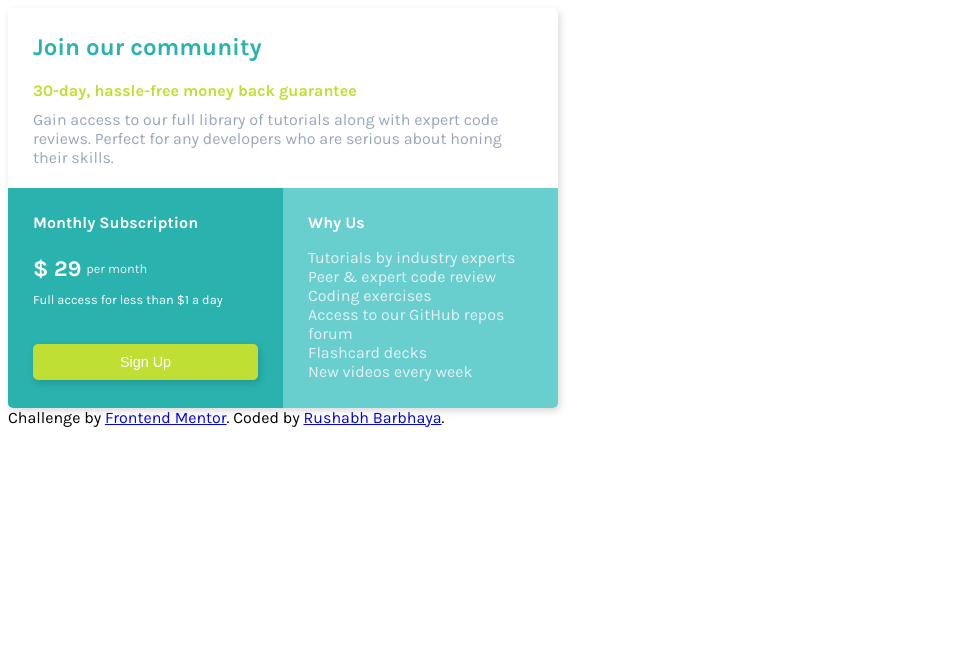
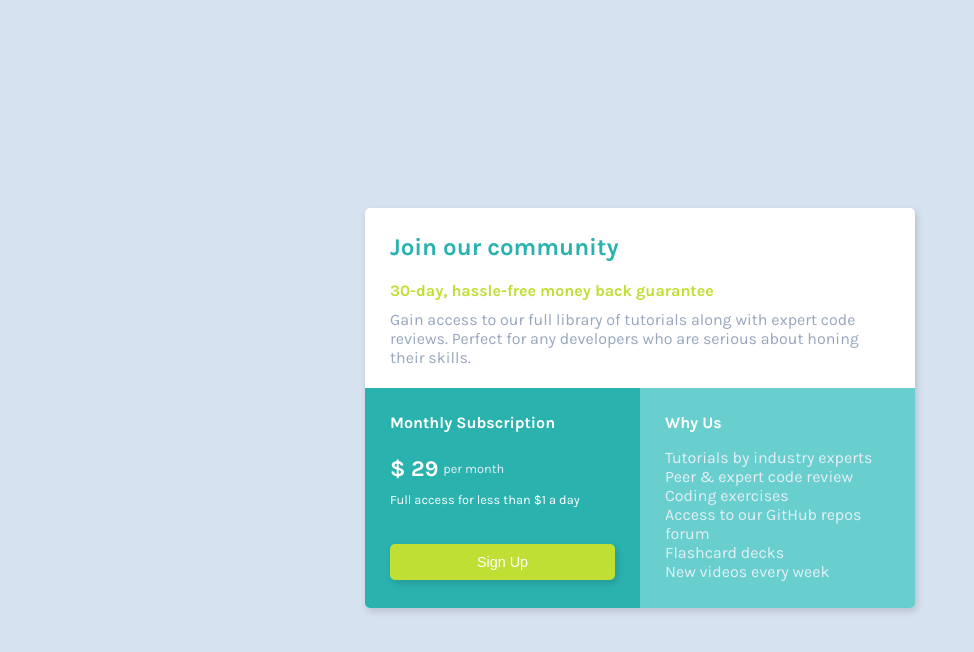
Before and after one commit to rhbarbhaya/fontend-mentor-single-price-grid-component, a plain HTML site: page index.html in a window 1280 px wide. Shown: the whole page, without its empty margins (0-974 px from the left). Drawn offline with Linux system fonts and the light colour scheme.

Commit message:
incorporated changes

```diff
--- a/index.html
+++ b/index.html
@@ -5,7 +5,9 @@
   <meta name="viewport" content="width=device-width, initial-scale=1.0"> <!-- displays site properly based on user's device -->
 
   <link rel="icon" type="image/png" sizes="32x32" href="./images/favicon-32x32.png">
-  <link rel="preconnect" href="https://fonts.googleapis.com"><link rel="preconnect" href="https://fonts.gstatic.com" crossorigin><link href="https://fonts.googleapis.com/css2?family=Karla:wght@400;700&display=swap" rel="stylesheet">
+  <link rel="preconnect" href="https://fonts.googleapis.com">
+  <link rel="preconnect" href="https://fonts.gstatic.com" crossorigin>
+  <link href="https://fonts.googleapis.com/css2?family=Karla:wght@400;700&display=swap" rel="stylesheet">
   <title>Frontend Mentor | Single Price Grid Component</title>
 
   <!-- Feel free to remove these styles or customise in your own stylesheet 👍 -->
@@ -43,11 +45,5 @@
       </div>
     </div>
   </div>
-  <footer>
-    <p class="attribution">
-      Challenge by <a href="https://www.frontendmentor.io?ref=challenge" target="_blank">Frontend Mentor</a>.
-      Coded by <a href="#">Rushabh Barbhaya</a>.
-    </p>
-  </footer>
 </body>
 </html>
--- a/style.css
+++ b/style.css
@@ -3,6 +3,16 @@ html {
     font-family: 'Karla', sans-serif;
     font-size: 16px;
     font-weight: 400px;
+}
+
+body {
+    min-height:100vh;
+    display: flex;
+    align-items: center;
+    justify-content: center;
+    display: grid;
+    place-items: center;
+    background-color: hsl(212, 45%, 89%);
 }
 
 h2, h4, p {
@@ -11,6 +21,10 @@ h2, h4, p {
 
 *, *:before, *:after {
     box-sizing: inherit;
+}
+
+#top-section {
+    background-color: white;
 }
 
 #top-section h2 {
```
